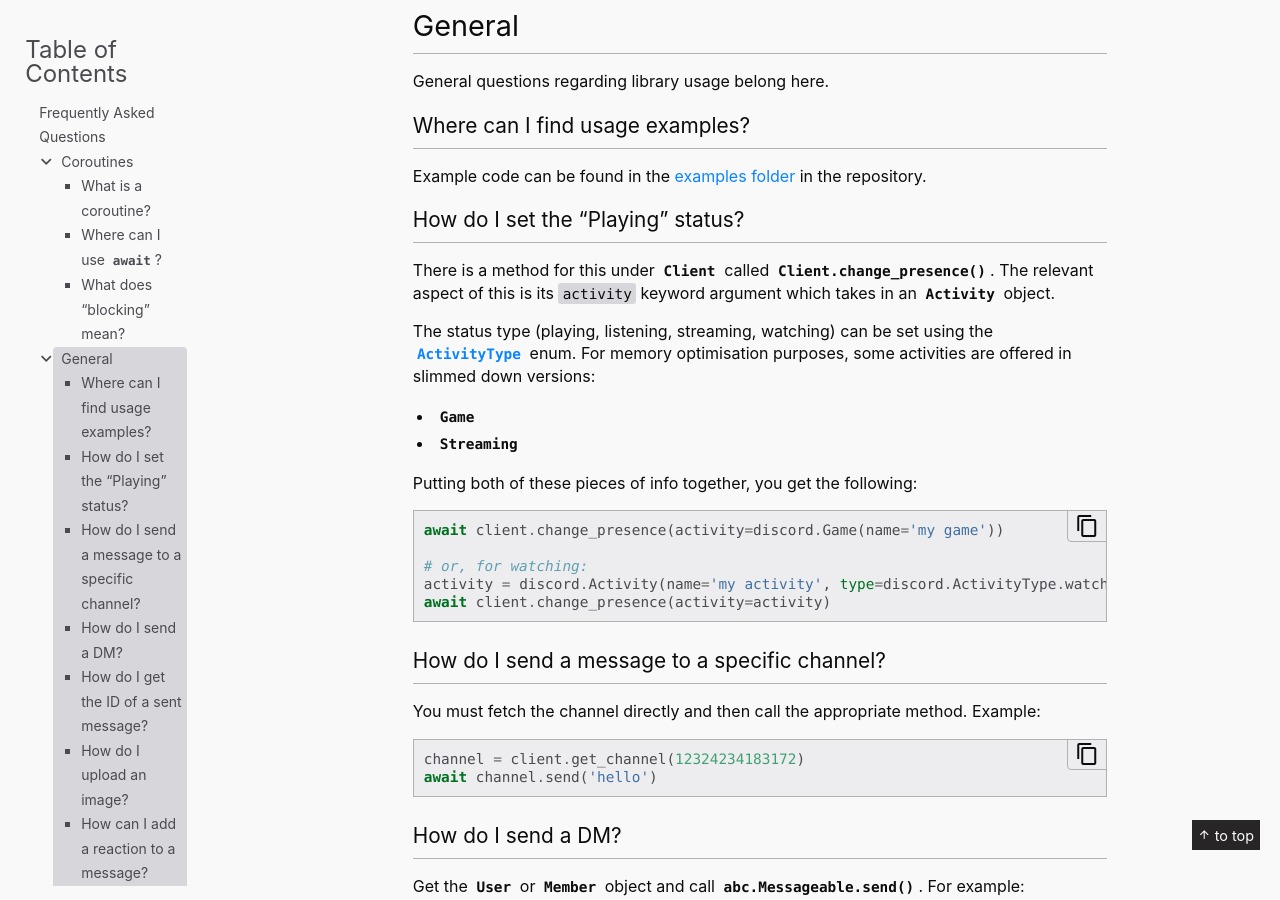
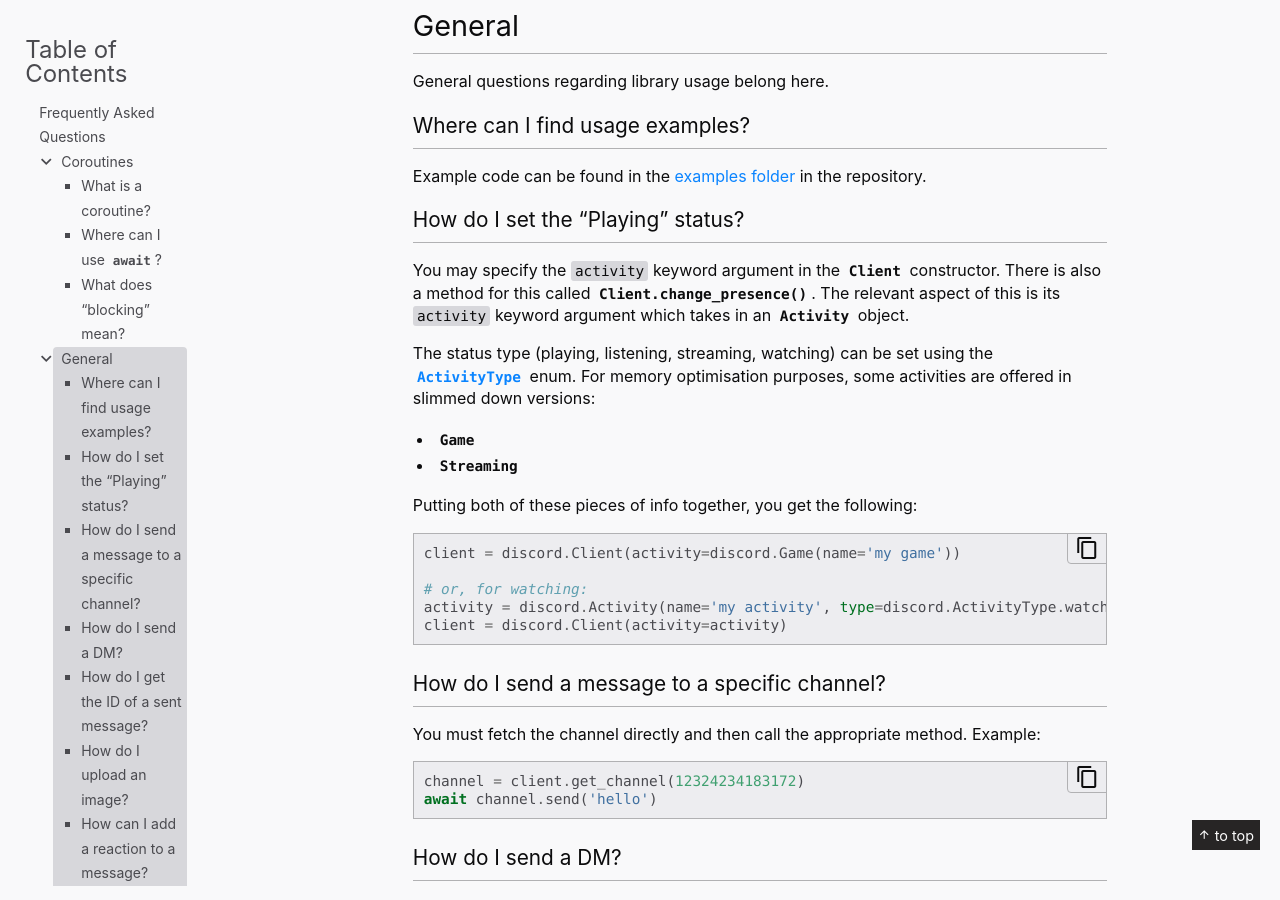
Before and after one commit to Rapptz/discord.py, a Sphinx documentation site: the page built from docs/faq.rst, in a window 1280 px wide and 900 px high, scrolled down 2287 px. Built offline with Sphinx 7.4.7, drawn with Linux system fonts in a browser that asks for light colours.

Commit message:
[docs] suggest presence in constructor instead of change_presence

```diff
--- a/docs/faq.rst
+++ b/docs/faq.rst
@@ -85,7 +85,8 @@ in the repository.
 How do I set the "Playing" status?
 ~~~~~~~~~~~~~~~~~~~~~~~~~~~~~~~~~~~~
 
-There is a method for this under :class:`Client` called :meth:`Client.change_presence`.
+You may specify the ``activity`` keyword argument in the :class:`Client` constructor.
+There is also a method for this called :meth:`Client.change_presence`.
 The relevant aspect of this is its ``activity`` keyword argument which takes in an :class:`Activity` object.
 
 The status type (playing, listening, streaming, watching) can be set using the :class:`ActivityType` enum.
@@ -96,11 +97,11 @@ For memory optimisation purposes, some activities are offered in slimmed down ve
 
 Putting both of these pieces of info together, you get the following: ::
 
-    await client.change_presence(activity=discord.Game(name='my game'))
+    client = discord.Client(activity=discord.Game(name='my game'))
 
     # or, for watching:
     activity = discord.Activity(name='my activity', type=discord.ActivityType.watching)
-    await client.change_presence(activity=activity)
+    client = discord.Client(activity=activity)
 
 How do I send a message to a specific channel?
 ~~~~~~~~~~~~~~~~~~~~~~~~~~~~~~~~~~~~~~~~~~~~~~~~
```
